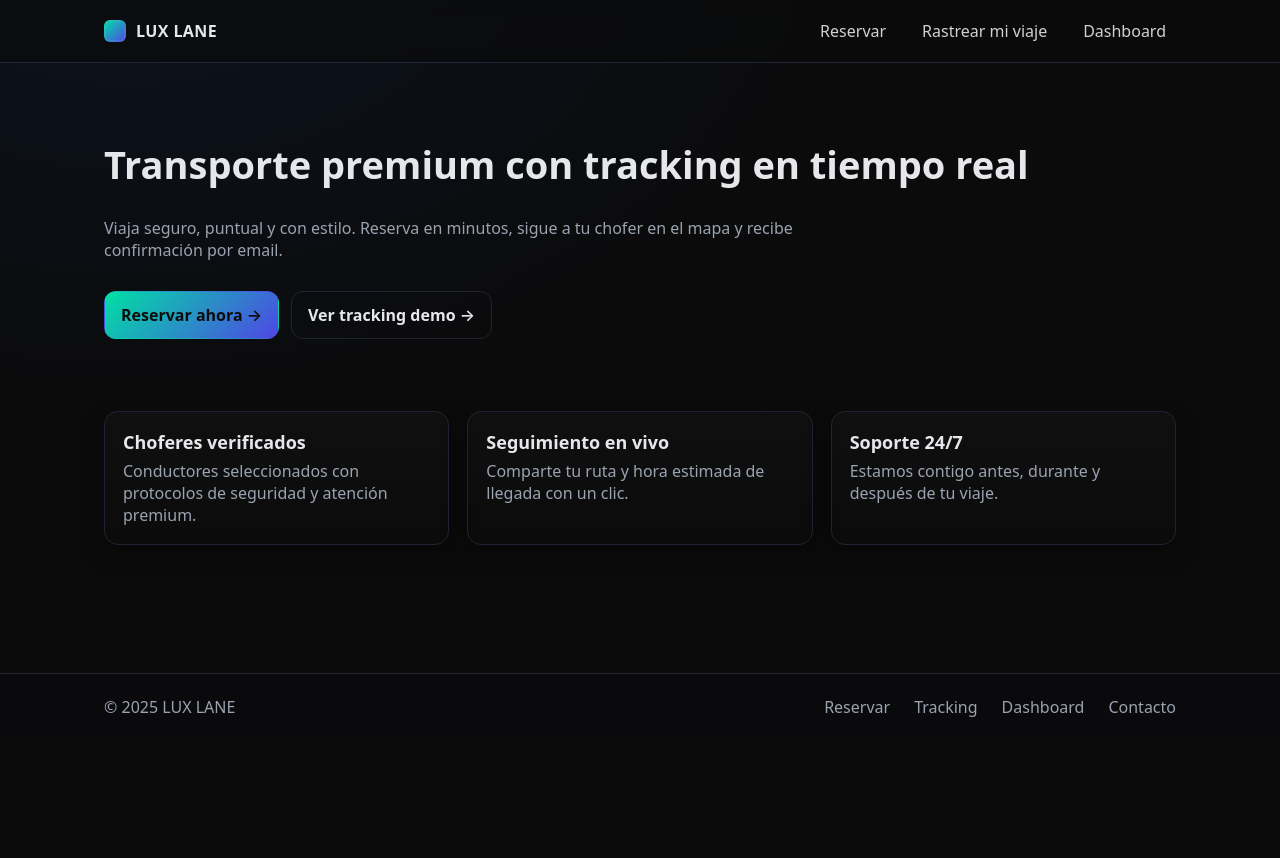
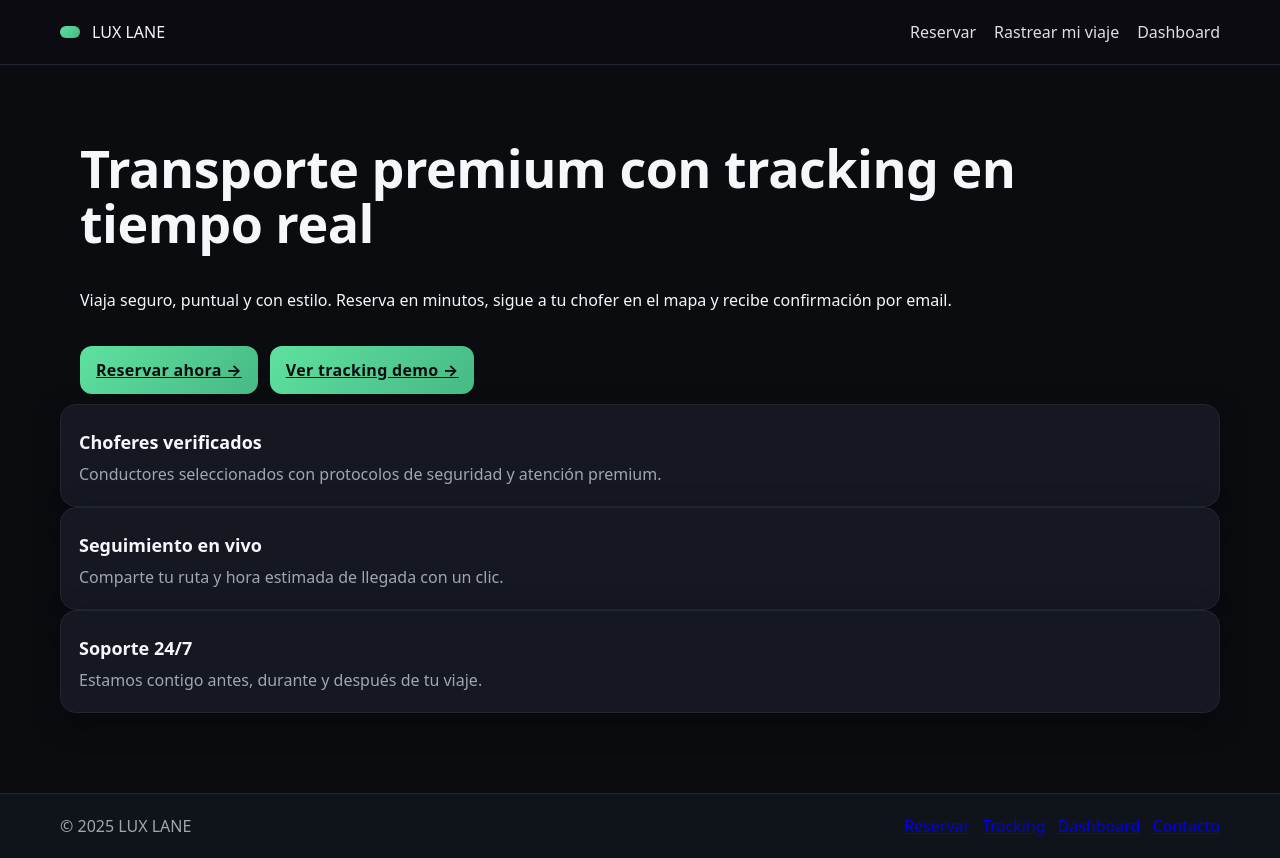
Before and after one commit to Luxlane/luxlane, a Next.js app: page / in a window 1280 px wide. Before the commit the page ends 800 px from the top, so only its background shows below. Built offline with nearby package versions, Linux system fonts and the light colour scheme.

Commit message:
Update globals.css

```diff
--- a/app/globals.css
+++ b/app/globals.css
@@ -1,100 +1,161 @@
-/* ====== Reset & Tokens ====== */
-*{box-sizing:border-box} html,body{height:100%}
+/* app/globals.css */
+
+/* ===== Reset & base ===== */
+*,
+*::before,
+*::after { box-sizing: border-box; }
+html, body { padding: 0; margin: 0; }
+img, svg, video { display: block; max-width: 100%; }
+button, input, textarea { font: inherit; }
+
 :root{
-  --bg:#0b0b0c;            /* fondo app */
-  --surface:#111317;       /* paneles/oscuros */
-  --muted:#9aa3af;         /* texto suave */
-  --text:#e6e7eb;          /* texto principal */
-  --stroke:#1f2430;        /* bordes */
-  --brand:#00e0a4;         /* acento 1 (verde agua) */
-  --brand-2:#4f46e5;       /* acento 2 (índigo) */
-  --radius:14px; --shadow:0 10px 25px rgba(0,0,0,.35);
-}
-body{
-  margin:0;
-  font-family: ui-sans-serif, system-ui, -apple-system, "Segoe UI", Roboto, Inter, Arial;
-  background: radial-gradient(1200px 800px at 10% -10%, #0c1320, transparent 60%), var(--bg);
-  color:var(--text);
+  --bg: #0b0c10;            /* fondo oscuro elegante */
+  --panel: #121418;         /* panels */
+  --muted: #a1a5b0;         /* texto secundario */
+  --text: #f5f7fb;          /* texto principal */
+  --brand: #5ee1a0;         /* color acento (mint/uber-like) */
+  --brand-2: #47b985;
+  --line: #222632;
+  --card: #151821;
+  --shadow: 0 10px 30px rgba(0,0,0,.35);
+  --radius: 16px;
 }
 
-/* ====== Layout ====== */
-.container{max-width:1120px;margin:0 auto;padding:24px}
-.section{margin:48px 0}
+html, body {
+  background: var(--bg);
+  color: var(--text);
+  font-family: ui-sans-serif, system-ui, -apple-system, Segoe UI, Roboto, Inter, 'Helvetica Neue', Arial, 'Noto Sans', 'Apple Color Emoji', 'Segoe UI Emoji';
+  line-height: 1.5;
+}
 
-/* ====== Header ====== */
-.topbar{
-  position:sticky; top:0; z-index:30;
-  backdrop-filter:blur(8px);
-  background:rgba(11,11,12,.65);
-  border-bottom:1px solid var(--stroke);
+/* ===== Layout ===== */
+.wrap {
+  max-width: 1200px;
+  margin: 0 auto;
+  padding: 0 20px;
 }
-.topbar .wrap{
-  display:flex; align-items:center; gap:18px;
-  max-width:1120px; margin:0 auto; padding:14px 24px;
+.container {
+  max-width: 1200px;
+  margin: 0 auto;
+  padding: 32px 20px 80px;
 }
-.brand{display:flex; align-items:center; gap:10px; font-weight:800; letter-spacing:.4px}
-.logo{width:22px; height:22px; border-radius:6px;
-  background:linear-gradient(135deg, var(--brand), var(--brand-2)); box-shadow:0 0 0 2px rgba(255,255,255,.06) inset;
+
+/* ===== Topbar ===== */
+.topbar {
+  position: sticky; top: 0; z-index: 40;
+  width: 100%;
+  background: rgba(12,13,18,.6);
+  backdrop-filter: saturate(140%) blur(10px);
+  border-bottom: 1px solid var(--line);
 }
-.nav{margin-left:auto; display:flex; gap:16px}
-.nav a{color:var(--text); opacity:.9; text-decoration:none; padding:6px 10px; border-radius:10px}
-.nav a:hover{opacity:1; background:#171a22}
+.topbar .wrap {
+  display: flex; align-items: center; justify-content: space-between;
+  min-height: 64px;
+}
+.brand { display: flex; align-items: center; gap: 12px; }
+.logo {
+  font-weight: 800; letter-spacing: .6px;
+  padding: 6px 10px; border-radius: 10px;
+  background: linear-gradient(135deg, var(--brand), var(--brand-2));
+  color: #0a0c0f; font-size: 14px;
+}
+.nav { display: flex; gap: 18px; }
+.nav a {
+  color: var(--text); text-decoration: none; font-weight: 500;
+  opacity: .9;
+}
+.nav a:hover { opacity: 1; color: var(--brand); }
 
-/* ====== Hero ====== */
-.hero{display:grid; gap:14px; padding:56px 0 24px}
-.h1{font-size:38px; line-height:1.15; margin:0}
-.lead{color:var(--muted); max-width:720px}
+/* ===== Hero (portada) ===== */
+.hero {
+  display: grid; gap: 18px;
+  padding: 40px 20px 10px;
+}
+.hero h1 {
+  font-size: clamp(28px, 5vw, 52px);
+  line-height: 1.05;
+  letter-spacing: -.5px;
+  margin: 4px 0;
+}
+.kicker {
+  display: inline-flex; align-items: center; gap: 8px;
+  background: #0f141b; color: var(--brand); border: 1px solid var(--line);
+  border-radius: 999px; padding: 6px 12px; font-size: 13px; font-weight: 600;
+  width: fit-content;
+}
+.hero p.muted {
+  color: var(--muted);
+  font-size: 16px;
+  max-width: 70ch;
+}
 
-/* ====== Cards ====== */
-.grid-3{display:grid; gap:18px; grid-template-columns:repeat(3, minmax(0,1fr))}
-.card{
-  background:linear-gradient(180deg, rgba(255,255,255,.02), rgba(255,255,255,.00));
-  border:1px solid var(--stroke); border-radius:var(--radius);
-  padding:18px; box-shadow:var(--shadow);
+/* ===== Grid / cards ===== */
+.grid {
+  display: grid; gap: 16px;
+  grid-template-columns: repeat(12, minmax(0,1fr));
+  margin-top: 22px;
 }
-.card h3{margin:0 0 6px; font-size:18px}
-.card p{margin:0; color:var(--muted)}
+.card {
+  grid-column: span 4;
+  background: var(--card);
+  border: 1px solid var(--line);
+  border-radius: var(--radius);
+  box-shadow: var(--shadow);
+  padding: 18px 18px 20px;
+}
+.card h3 {
+  margin: 6px 0 6px;
+  font-size: 18px;
+}
+.card p { margin: 0; color: var(--muted); }
+.badge {
+  display: inline-flex; align-items: center; gap: 8px;
+  padding: 6px 10px; border-radius: 999px;
+  background: #0e1219; border: 1px solid var(--line);
+  color: var(--brand); font-weight: 600; font-size: 12px;
+}
 
-/* ====== Buttons ====== */
-.btn{display:inline-flex; align-items:center; gap:8px; padding:12px 16px;
-  border-radius:12px; border:1px solid transparent; text-decoration:none; font-weight:600; cursor:pointer}
-.btn-primary{background:linear-gradient(135deg, var(--brand), var(--brand-2)); color:#0b0b0c}
-.btn-primary:hover{filter:saturate(1.15) brightness(1.03)}
-.btn-ghost{border-color:var(--stroke); color:var(--text); background:transparent}
-.btn-ghost:hover{border-color:#2b3242}
+/* ===== Buttons & links ===== */
+.btn {
+  appearance: none; border: none; cursor: pointer;
+  color: #0b0d12; font-weight: 700; letter-spacing: .3px;
+  border-radius: 12px; padding: 12px 16px; transition: transform .03s ease;
+  background: linear-gradient(135deg, var(--brand), var(--brand-2));
+}
+.btn:hover { transform: translateY(-1px); }
+.btn-outline {
+  background: transparent; color: var(--text);
+  border: 1px solid var(--line);
+}
+a.cta {
+  color: var(--brand); text-decoration: none; font-weight: 600; font-size: 14px;
+}
+a.cta:hover { text-decoration: underline; }
 
-/* ====== Formulario (Booking) ====== */
-.form{
-  display:grid; gap:18px; background:var(--surface);
-  border:1px solid var(--stroke); border-radius:var(--radius);
-  padding:22px; box-shadow:var(--shadow);
+/* ===== Footer ===== */
+.footer {
+  border-top: 1px solid var(--line);
+  background: #0f141a;
 }
-.row-2{display:grid; gap:18px; grid-template-columns:repeat(2, minmax(0,1fr))}
-.label{display:block; font-size:12px; letter-spacing:.4px; color:var(--muted); margin:0 0 8px}
-.input,.textarea{
-  width:100%; padding:12px 12px; border-radius:10px;
-  border:1px solid #2a3140; background:#0d0f14; color:var(--text);
-  outline:none; transition:border-color .15s ease;
+.footer .wrap {
+  min-height: 64px; display:flex; align-items:center; justify-content:center;
+  color: var(--muted);
 }
-.input:focus,.textarea:focus{border-color:#3b4357}
-.textarea{resize:vertical}
 
-/* ====== Footer ====== */
-.footer{
-  border-top:1px solid var(--stroke); margin-top:56px;
-  background:rgba(11,11,12,.5);
+/* ===== Simple form styles (para /book) ===== */
+.label{ display:block; font-size:13px; color:var(--muted); margin-bottom:6px; }
+.input, .textarea{
+  width:100%; padding:10px 12px; border-radius:12px;
+  border:1px solid var(--line); background:#0f141b; color:var(--text);
 }
-.footer .wrap{
-  max-width:1120px; margin:0 auto; padding:22px 24px;
-  display:flex; flex-wrap:wrap; gap:12px; align-items:center; color:var(--muted)
+.textarea{ resize:vertical; }
+
+/* ===== Responsive ===== */
+@media (max-width: 1024px){
+  .card { grid-column: span 6; }
 }
-.footer a{color:var(--muted); text-decoration:none}
-.footer a:hover{color:#fff}
-
-/* ====== Utils & Responsive ====== */
-.muted{color:var(--muted)}
-@media (max-width:960px){
-  .grid-3{grid-template-columns:1fr}
-  .row-2{grid-template-columns:1fr}
-  .h1{font-size:30px}
+@media (max-width: 640px){
+  .nav { gap: 12px; }
+  .container { padding-top: 24px; }
+  .card { grid-column: span 12; }
 }
```
